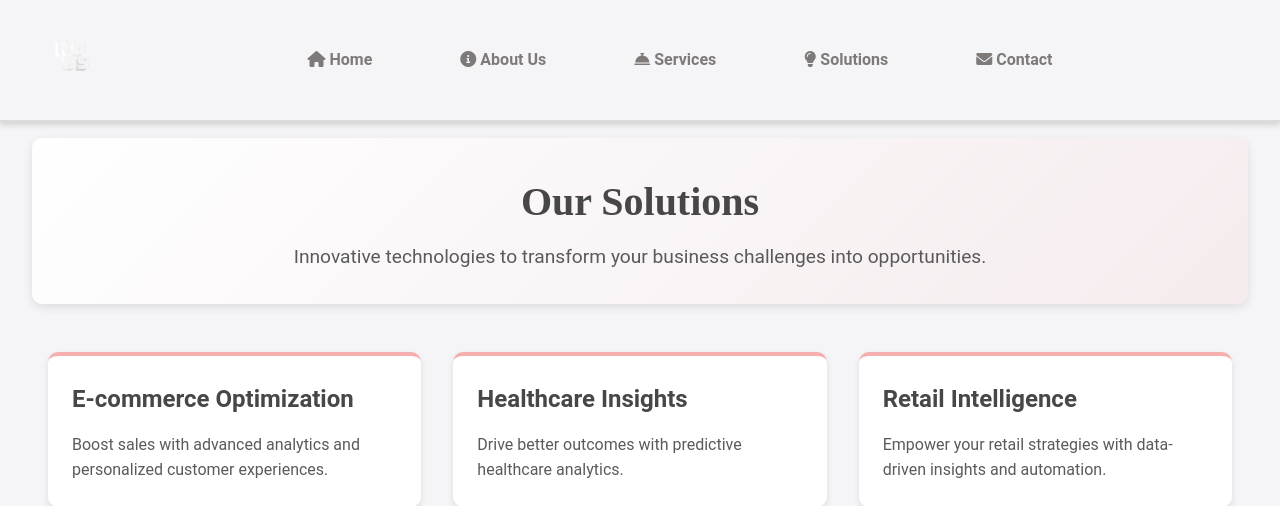
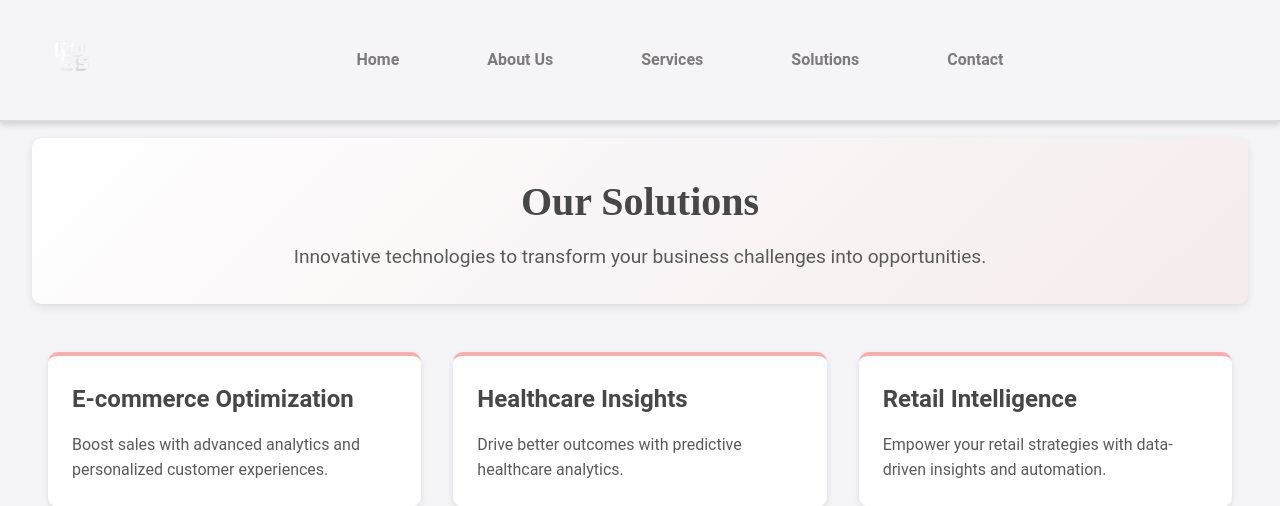
Before and after one commit to philbiju/nobs_website, a Flask app: page /solutions in a window 1280 px wide. Shown: the top 506 px of the page. Run offline with Flask 3, Linux system fonts and the light colour scheme; some web fonts are replaced.

Commit message:
Update solutions.html

```diff
--- a/templates/solutions.html
+++ b/templates/solutions.html
@@ -17,11 +17,11 @@
         </div>
         <nav class="navbar">
             <ul>
-                <li><a href="{{ url_for('home') }}"><i class="fas fa-home"></i> Home</a></li>
-                <li><a href="{{ url_for('about') }}"><i class="fas fa-info-circle"></i> About Us</a></li>
-                <li><a href="{{ url_for('services') }}"><i class="fas fa-concierge-bell"></i> Services</a></li>
-                <li><a href="{{ url_for('solutions') }}"><i class="fas fa-lightbulb"></i> Solutions</a></li>
-                <li><a href="{{ url_for('contact') }}"><i class="fas fa-envelope"></i> Contact</a></li>
+                <li><a href="{{ url_for('home') }}"></i> Home</a></li>
+                <li><a href="{{ url_for('about') }}"></i> About Us</a></li>
+                <li><a href="{{ url_for('services') }}"></i> Services</a></li>
+                <li><a href="{{ url_for('solutions') }}"></i> Solutions</a></li>
+                <li><a href="{{ url_for('contact') }}"></i> Contact</a></li>
             </ul>
         </nav>
     </header>
```
